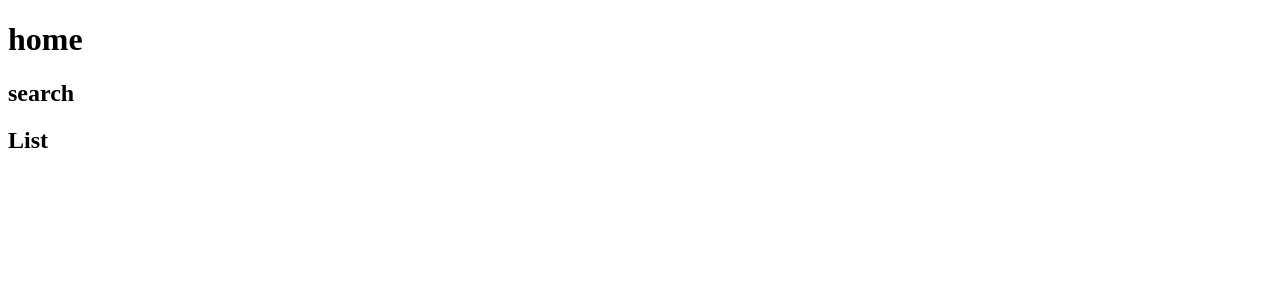
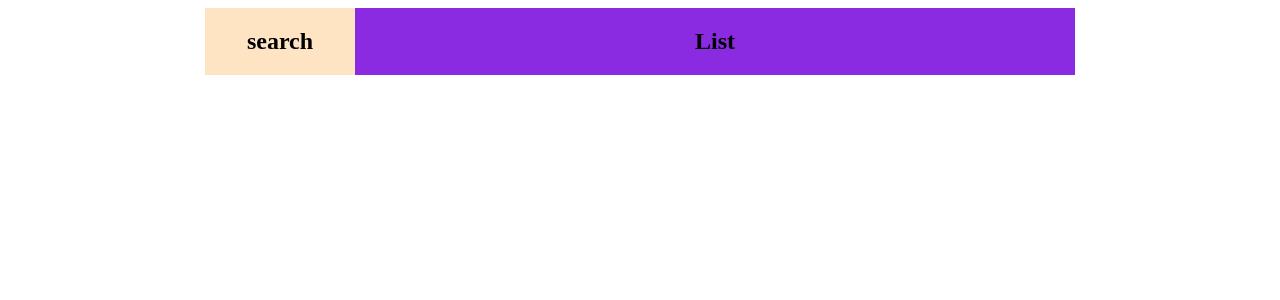
Before and after one commit to JuYinC/project_twitter, a Nuxt app: page / in a window 1280 px wide. Shown: the top 300 px of the page. Built offline with nearby package versions, Linux system fonts and the light colour scheme.

Commit message:
Create Scss and layout

```diff
--- /dev/null
+++ b/assets/index.scss
@@ -0,0 +1,47 @@
+.container {
+    display: flex;
+    flex-direction: column;
+    justify-content: center;
+    max-width: 870px;
+    margin: auto;
+}
+
+.item {
+    display: flex;
+    justify-content: center;
+    align-items: center;
+}
+
+.search-box {
+    background-color: bisque;
+}
+
+.result-list {
+    background-color: blueviolet;
+}
+
+@media(min-width: 577px) {
+    .container {
+        display: flex;
+        flex-direction: row;
+        justify-content: center;
+        max-width: 870px;
+        margin: auto;
+    }
+
+    .item {
+        display: flex;
+        justify-content: center;
+        align-items: center;
+    }
+
+    .search-box {
+        flex: 0 0 150px;
+        background-color: bisque;
+    }
+
+    .result-list {
+        flex-grow: 1;
+        background-color: blueviolet;
+    }
+}
--- a/package.json
+++ b/package.json
@@ -16,5 +16,8 @@
     "vue-template-compiler": "^2.6.14",
     "webpack": "^4.46.0"
   },
-  "devDependencies": {}
+  "devDependencies": {
+    "sass": "^1.54.9",
+    "sass-loader": "^10.3.1"
+  }
 }
--- a/pages/index.vue
+++ b/pages/index.vue
@@ -1,14 +1,17 @@
 <template>
-  <div>
-    <h1>home</h1>
-    <div id="search">
+  <div class="container">
+    <div class="item search-box">
       <TwitterSearchBox />
     </div>
-    <div id="result">
+    <div class="item result-list">
       <TwitterResultList />
     </div>
   </div>
 </template>
+
+<style lang="scss">
+@import "/assets/index.scss";
+</style>
 
 <script>
 export default {
```
Also changed, not shown: 1 other file (tests, documents, lock files or other folders).
